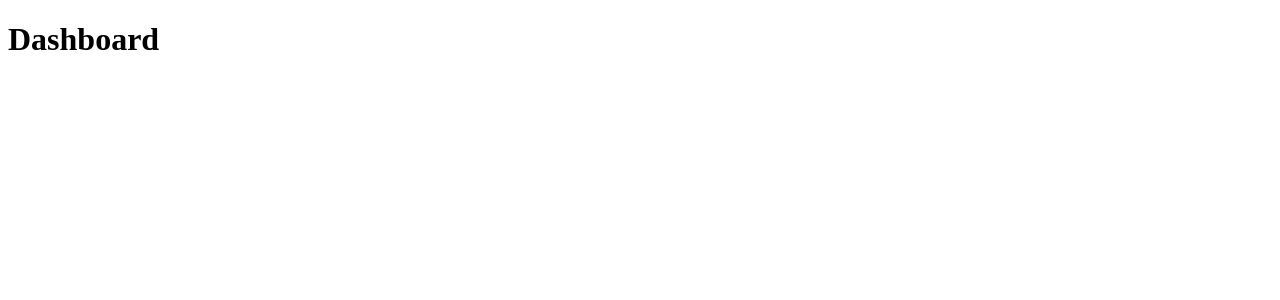
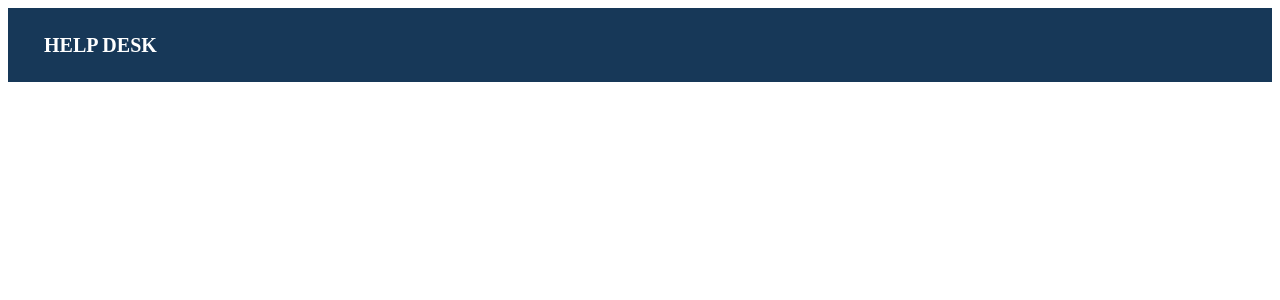
Before and after one commit to Diegopower199/IT-Service-Management, a Next.js app in the folder front-end/: page /dashboard in a window 1280 px wide. Shown: the top 300 px of the page. Built offline with nearby package versions, Linux system fonts and the light colour scheme.

Commit message:
create applayour header and sidebar

```diff
--- a/front-end/src/app/dashboard/page.tsx
+++ b/front-end/src/app/dashboard/page.tsx
@@ -1,5 +1,10 @@
+import AppLayout from "@/layouts/AppLayout";
 import DashboardContent from "../modules/dashboard/components/DashboardContent";
 
 export default function DashboardPage() {
-  return <DashboardContent />;
+  return (
+    <AppLayout>
+      <DashboardContent />
+    </AppLayout>
+  );
 }
--- a/front-end/src/app/modules/dashboard/components/DashboardContent.tsx
+++ b/front-end/src/app/modules/dashboard/components/DashboardContent.tsx
@@ -16,8 +16,6 @@ export default function DashboardContent() {
 
   return (
     <main>
-      <h1>Dashboard</h1>
-
       {user && (
         <>
           <DashboardHeader username={user.username} rol={user.rol} />
```
